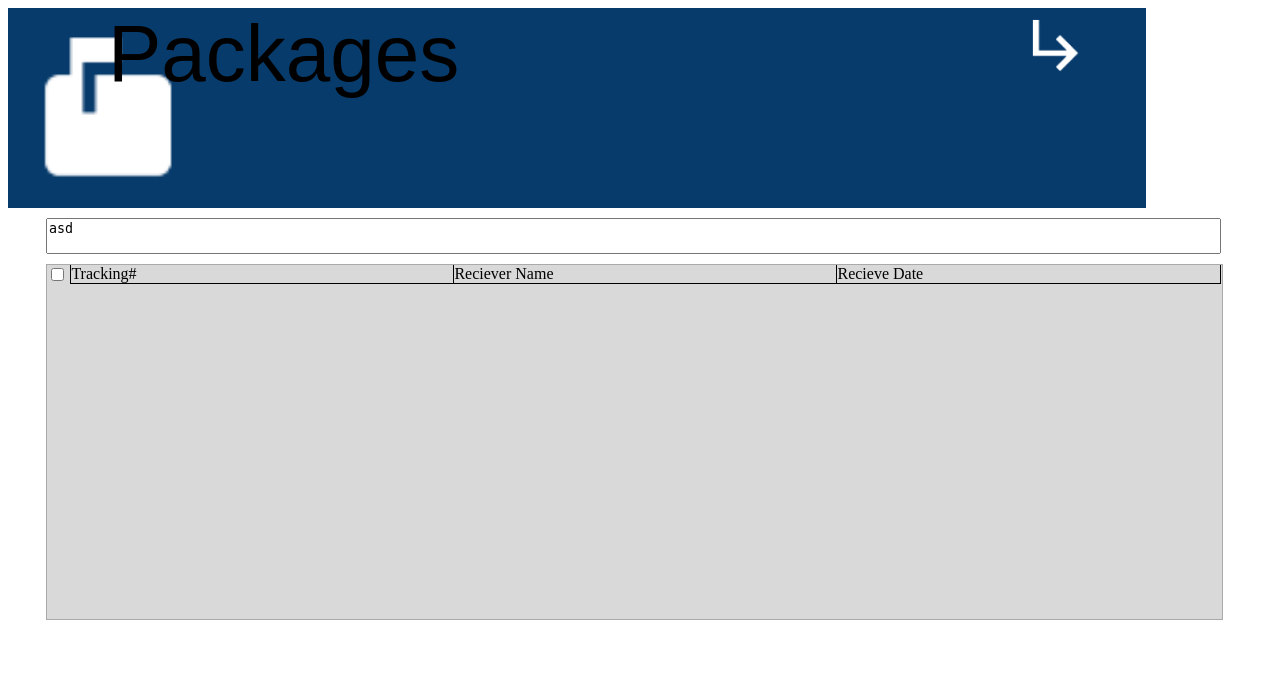
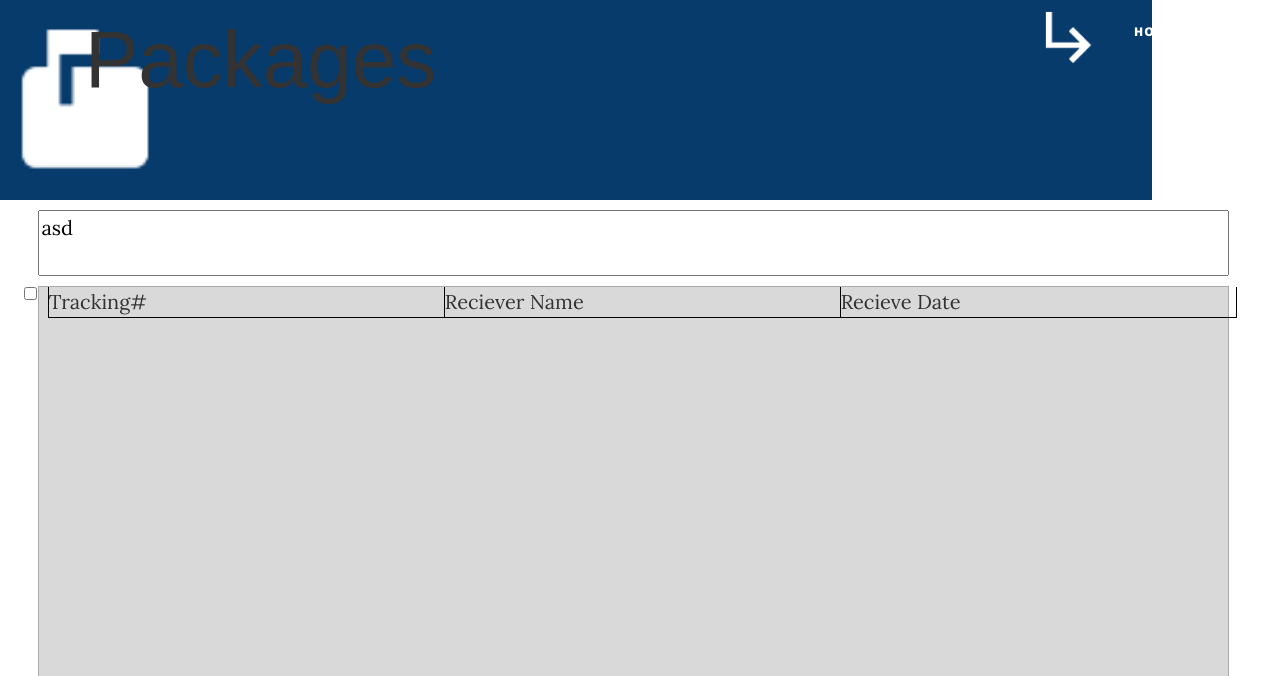
Before and after one commit to wang1kevin1/CruzMail, a Django app: page /manage/ in a window 1280 px wide. Shown: the top 676 px of the page. Run offline with Django 3.2, Linux system fonts and the light colour scheme; some libraries are stand-ins or nearby versions.

Commit message:
can go home

```diff
--- a/pre-release-1.0/cruzmail/templates/index.html
+++ b/pre-release-1.0/cruzmail/templates/index.html
@@ -45,7 +45,7 @@
                 <div class="col-lg-8 col-md-10 mx-auto">
                     <div class="site-heading">
                         <span class="subheading" style="font-weight: bold">
-								<em></em>
+								<em>Follow your packages to delivery</em>
 							</span>
                     </div>
                 </div>
--- a/pre-release-1.0/cruzmail/templates/manage.html
+++ b/pre-release-1.0/cruzmail/templates/manage.html
@@ -1,6 +1,16 @@
 {% load staticfiles %}
+    <!-- Bootstrap core CSS -->
+    <link rel="stylesheet" href="{% static 'bootstrap/css/bootstrap.min.css' %}">
+    <!-- Custom fonts for this template -->
+    <link href="{% static 'css/font-awesome.min.css' %}" rel="stylesheet" type="text/css">
+    <link href='https://fonts.googleapis.com/css?family=Lora:400,700,400italic,700italic' rel='stylesheet' type='text/css'>
+    <link href='https://fonts.googleapis.com/css?family=Open+Sans:300italic,400italic,600italic,700italic,800italic,400,300,600,700,800' rel='stylesheet' type='text/css'>
+    <!-- Custom styles for this template -->
+    <link href="{% static 'css/clean-blog.css' %}" rel="stylesheet">
+
 <html>
     <head>
+
     </head>
     <body>
 
@@ -15,6 +25,22 @@
 		    <div class="title_column" v-on:click="sort();">
 	     	            Packages
 		    </div>
+    <nav class="navbar navbar-expand-lg navbar-light fixed-top" id="mainNav">
+        <div class="container">
+            <button class="navbar-toggler navbar-toggler-right" type="button" data-toggle="collapse" data-target="#navbarResponsive" aria-controls="navbarResponsive" aria-expanded="false" aria-label="Toggle navigation">
+                Menu
+                <i class="fa fa-bars"></i>
+            </button>
+            <div class="collapse navbar-collapse" id="navbarResponsive">
+                <ul class="navbar-nav ml-auto">
+                    <li class="nav-item">
+                        <a class="nav-link" href="{% url 'index' %}">Home</a>
+                    </li>
+
+                </ul>
+            </div>
+        </div>
+    </nav>
 
 		    <div class="pic_column">
 		        <img src="{% static 'img/back.png' %}" style="width:75px;height:75px;">
@@ -69,6 +95,8 @@
 	</div>
 
 
+
+
 	<script src="{% static 'js/vue.js' %}"></script>
         <script src="https://cdn.jsdelivr.net/npm/vue@2.6.2/dist/vue.js"></script>
         <script src="{% static 'js/manage_html.js' %}"></script>
```
